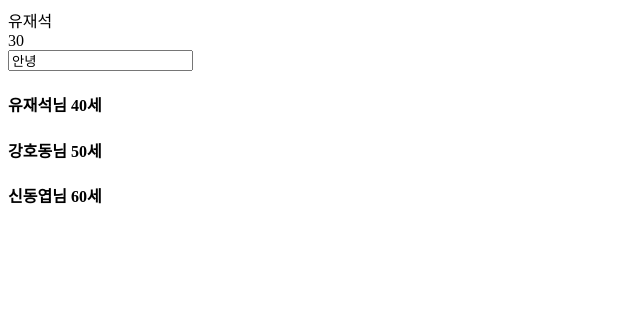
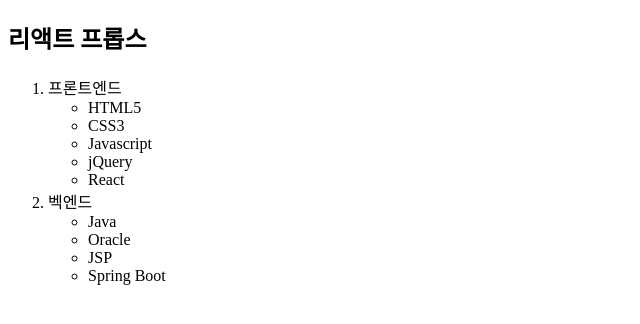
Before and after one commit to itdanja2025/2026B_react, a React (Vite) app: page / in a window 1280 px wide. Shown: the top 324 px of the page, without its empty margins (0-640 px from the left). Built offline with nearby package versions, Linux system fonts and the light colour scheme.

Commit message:
day47 5h

```diff
--- /dev/null
+++ b/src/example/day01/Component4.jsx
@@ -0,0 +1,38 @@
+// Component4.jsx 만들고 87~88 코드 따라서 작성
+function FrontComp( props ){
+    const liRows = []; // 배열
+    for( let i = 0 ; i<props.propData1.length ; i++ ){
+        // 부모로 부터 전달받은 props내 propData1 반복
+        liRows.push( <li key={i} >{ props.propData1[i] } </li> )
+        // 배열명.push( 값 ); // 배열내 값 추가
+    }
+    return(<>
+        <li>{props.frTitle}</li>  <ul>  { liRows }  </ul>
+    </>)
+}
+// 원래 props 객체인데 구조분해 하여 propData2 변수와 baTitle 변수로 각각 저장
+function BackComp( { propData2 , baTitle } ){
+    const liRows = [];
+    for( let i = 0 ; i<propData2.length ; i++ ){
+        liRows.push( <li key={i} >{ propData2[i] } </li> )
+    }
+    return(<>
+        <li>{ baTitle }</li>  <ul>  { liRows }  </ul>
+    </>)
+}
+
+// App -> Component4
+export default function Component4( props ){
+    // *추후에 연동할 백엔드 와 통신 AXIOS *
+    const frontData = [ 'HTML5', 'CSS3' , 'Javascript', 'jQuery', "React" ];
+    const backData = [ 'Java' , 'Oracle' , 'JSP' , 'Spring Boot'  ]
+    return (<>
+        <div>
+            <h2> 리액트 프롭스 </h2>
+            <ol>
+                <FrontComp propData1={frontData} frTitle="프론트엔드"/>
+                <BackComp propData2={backData} baTitle="벡엔드" />
+            </ol>
+        </div>
+    </>)
+}
--- a/src/main.jsx
+++ b/src/main.jsx
@@ -20,5 +20,8 @@
 // import Component2 from "./example/day01/Component2";
 // create.render( <Component2 /> )
 
-import Component3 from "./example/day01/Component3";
-create.render( <Component3/> )
+// import Component3 from "./example/day01/Component3";
+// create.render( <Component3/> )
+
+import Component4 from "./example/day01/Component4";
+create.render( <Component4/> )
```
Also changed, not shown: src/example/리액트환경설정.txt (added).
